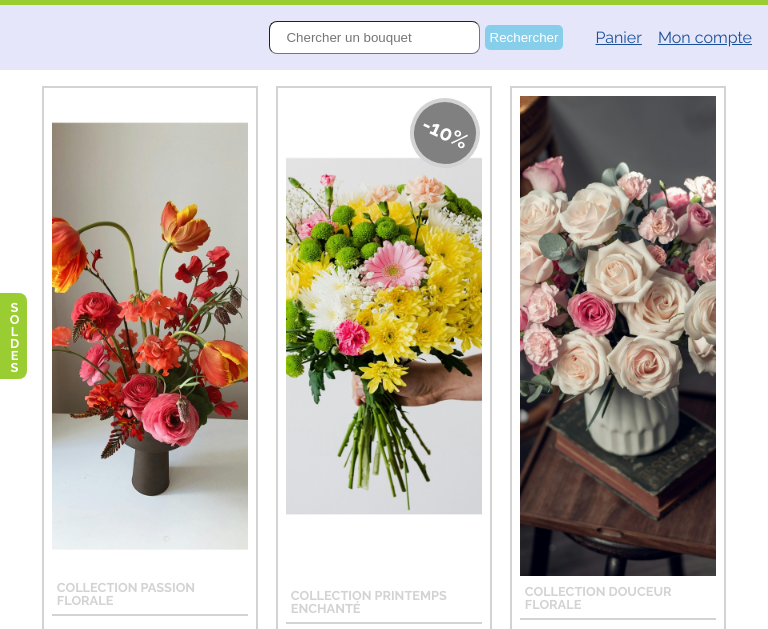
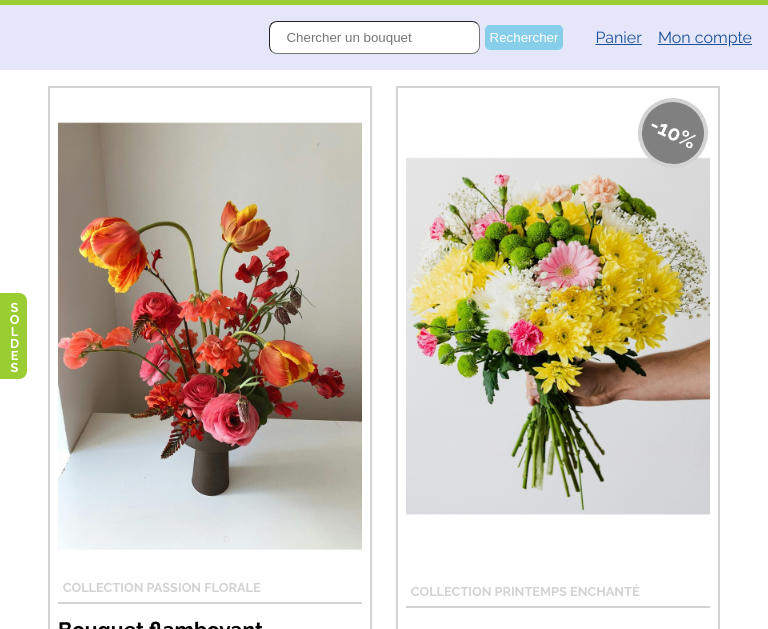
Before and after one commit to NellyDubois/TP-fleuriste, a website: page html/index.html in a window 768 px wide. Shown: the part 107-736 px from the top of the page. Drawn offline with Linux system fonts and the light colour scheme.

Commit message:
ajout d'une US

```diff
--- a/css/style.css
+++ b/css/style.css
@@ -254,6 +254,7 @@ img {
   }
 
   .product-list__item-img {
+    align-self: center; /* Pour centrer l'image */
     max-width: 100%; /*pour éviter que les images dépassent de leur conteneur si elles sont trop grandes*/
     height: 60vh; /* vh pour une hauteur responsive */
     object-fit: cover; /* Assure que l'image couvre toute la zone sans déformation */
@@ -377,6 +378,9 @@ footer {
     justify-content: space-between;
 }
 
-.product-list__item img {
-    align-self: flex-end;
+/* On crée une media query pour les devices de type tablette */
+@media screen and (min-width: 768px) and (max-width: 1024px) {
+  .product-list__item {
+      width: 45%;
+  }
 }
```
Also changed, not shown: docs/userStories.md (+1 -0 lines).
